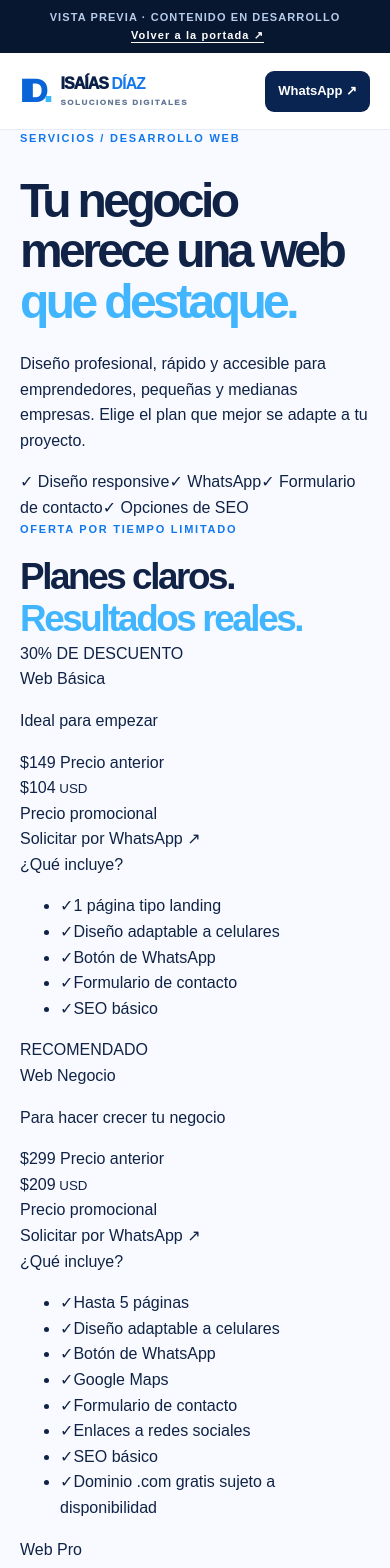
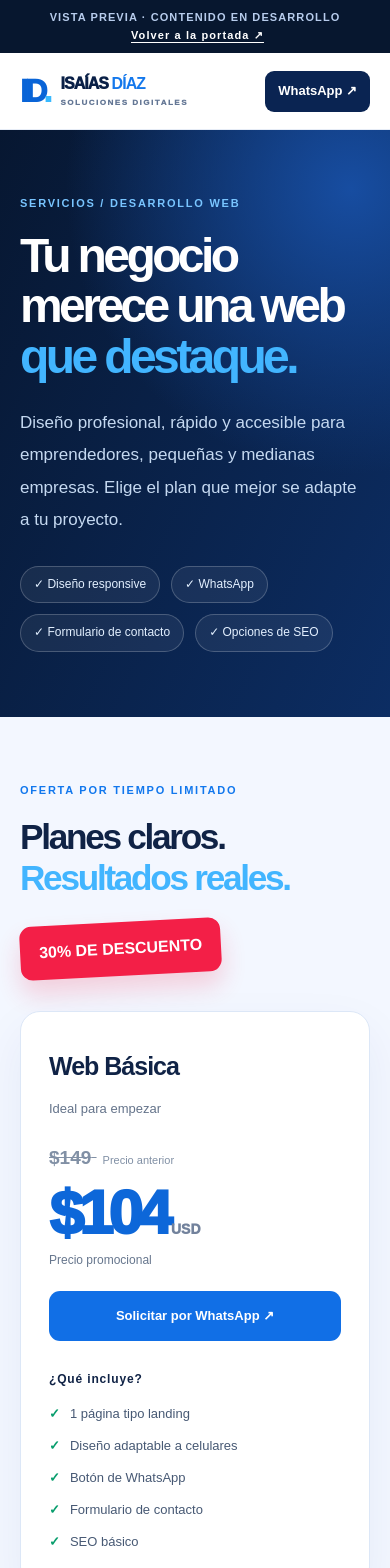
Before and after one commit to roshi2709/isaiasdiaz-web, a Next.js app: page /prueba/desarrollo-web in a window 390 px wide. Shown: the top 1568 px of the page. Built offline with nearby package versions, Linux system fonts and the light colour scheme.

Commit message:
style: responsive pricing plans and promotional offer

```diff
--- a/src/app/globals.css
+++ b/src/app/globals.css
@@ -96,3 +96,35 @@ a:focus-visible,button:focus-visible{outline:3px solid var(--accent);outline-off
 @media(max-width:760px){.studio-container{padding:0 20px}.studio-header-inner{min-height:76px}.studio-header nav{display:none}.studio-header-cta{padding:10px 13px}.studio-logo-text{font-size:16px}.studio-hero-grid{display:flex;flex-direction:column;gap:0}.studio-hero-copy{padding:75px 0 10px}.studio h1{font-size:clamp(3.2rem,10vw,5rem)}.studio-hero-foot{margin-top:38px}.studio-visual{height:380px;width:100%;max-width:480px;transform:scale(.85);margin-bottom:5px}.studio-visual-core{width:190px;height:190px;font-size:80px}.studio-float-top{right:0}.studio-float-bottom{left:0}.studio-section{padding:70px 0}.studio-section-heading{display:block}.studio-section-heading>p{max-width:550px}.studio-service-grid,.studio-project-grid{grid-template-columns:1fr}.studio-service p,.studio-project-body p{min-height:0}.studio-service h3{margin-top:20px}.studio-about-grid{grid-template-columns:1fr;gap:20px}.studio-marquee .studio-container{gap:10px}.studio-marquee span{font-size:9px}.studio-marquee b{font-size:14px}.studio-footer>.studio-container{flex-wrap:wrap}.studio-banner a{display:inline-block;margin-left:5px}}
 @media(max-width:420px){.studio h1{font-size:3rem}.studio-visual{transform:scale(.73);margin:-30px 0}.studio-header-cta span{display:none}.studio-hero-copy>p{font-size:14px}.studio-button{gap:12px;padding:13px 16px}.studio-hero-foot{font-size:8px;gap:8px}}
 @media(prefers-reduced-motion:reduce){.studio-orbit-three{animation:none}.studio-button,.studio-service,.studio-project{transition:none}}
+
+/* Web plan comparison preview */
+.studio-pricing-hero{padding:105px 0 95px;background:radial-gradient(circle at 90% 10%,#174da1,transparent 45%),linear-gradient(115deg,#071731,#0c2d63);color:white}
+.studio-pricing-hero .studio-section-kicker{color:#79c5ff}
+.studio-pricing-hero h1{font-size:clamp(3rem,6vw,5.5rem);max-width:850px;margin:12px 0 25px}
+.studio-pricing-hero p{max-width:650px;color:#c5d9f1;font-size:17px;line-height:1.9}
+.studio-pricing-perks{display:flex;flex-wrap:wrap;gap:11px;margin-top:30px}
+.studio-pricing-perks span{border:1px solid #ffffff35;background:#ffffff10;padding:8px 13px;border-radius:30px;font-size:12px;color:#e3f0ff}
+.studio-pricing-section{padding:90px 0 100px;background:#f3f7ff}
+.studio-pricing-heading{display:flex;justify-content:space-between;align-items:center;gap:25px;margin-bottom:35px}
+.studio-pricing-heading h2{font-size:clamp(2.2rem,4vw,3.5rem)}
+.studio-discount{display:inline-block;background:#f31f47;color:white;border-radius:12px;padding:14px 19px;font-weight:900;transform:rotate(-3deg);box-shadow:0 14px 25px #f31f4730}
+.studio-pricing-grid{display:grid;grid-template-columns:repeat(3,minmax(0,1fr));gap:20px;align-items:stretch}
+.studio-pricing-card{position:relative;background:white;border:1px solid #dce7f7;border-radius:20px;padding:34px 28px;box-shadow:0 20px 50px #0e377c10}
+.studio-pricing-featured{border:2px solid #1979f8;box-shadow:0 25px 60px #1266d527}
+.studio-popular{position:absolute;top:-16px;left:50%;transform:translateX(-50%);background:#176ef0;color:white;border-radius:30px;padding:7px 16px;font-size:10px;letter-spacing:.08em;font-weight:900}
+.studio-pricing-name{font-size:25px;font-weight:900;letter-spacing:-.04em}
+.studio-pricing-card>p{color:#64738a;font-size:13px;min-height:26px}
+.studio-pricing-old{color:#8190a5;font-size:19px;text-decoration:line-through;margin-top:24px;font-weight:700}
+.studio-pricing-old span{font-size:11px;font-weight:400;text-decoration:none;display:inline-block;margin-left:6px}
+.studio-pricing-price{font-size:62px;letter-spacing:-.08em;font-weight:950;line-height:1.25;color:#0d67d9}
+.studio-pricing-featured .studio-pricing-price{color:#622dd1}
+.studio-pricing-price small{font-size:14px;letter-spacing:0;color:#72829c}
+.studio-pricing-note{color:#66768d;font-size:12px;margin-bottom:20px}
+.studio-pricing-button{display:block;text-align:center;padding:15px 12px;background:#116fe6;color:#fff;border-radius:11px;font-weight:800;font-size:13px}
+.studio-pricing-featured .studio-pricing-button{background:#622dd1}
+.studio-pricing-includes{margin:29px 0 14px;font-size:12px;letter-spacing:.07em;font-weight:900}
+.studio-pricing-card ul{padding:0;margin:0;list-style:none;display:grid;gap:12px}
+.studio-pricing-card li{display:flex;gap:10px;align-items:flex-start;font-size:13px;line-height:1.55;color:#475974}
+.studio-pricing-card li span{color:#079d6c;font-weight:900}
+.studio-pricing-fineprint{font-size:12px;line-height:1.8;color:#72819a;max-width:930px;margin:25px auto 0;text-align:center}
+@media(max-width:850px){.studio-pricing-grid{grid-template-columns:1fr;max-width:520px;margin:auto}.studio-pricing-card>p{min-height:0}.studio-pricing-heading{display:block}.studio-discount{margin-top:24px}.studio-pricing-hero{padding:65px 0}.studio-pricing-section{padding:65px 0}}
```
